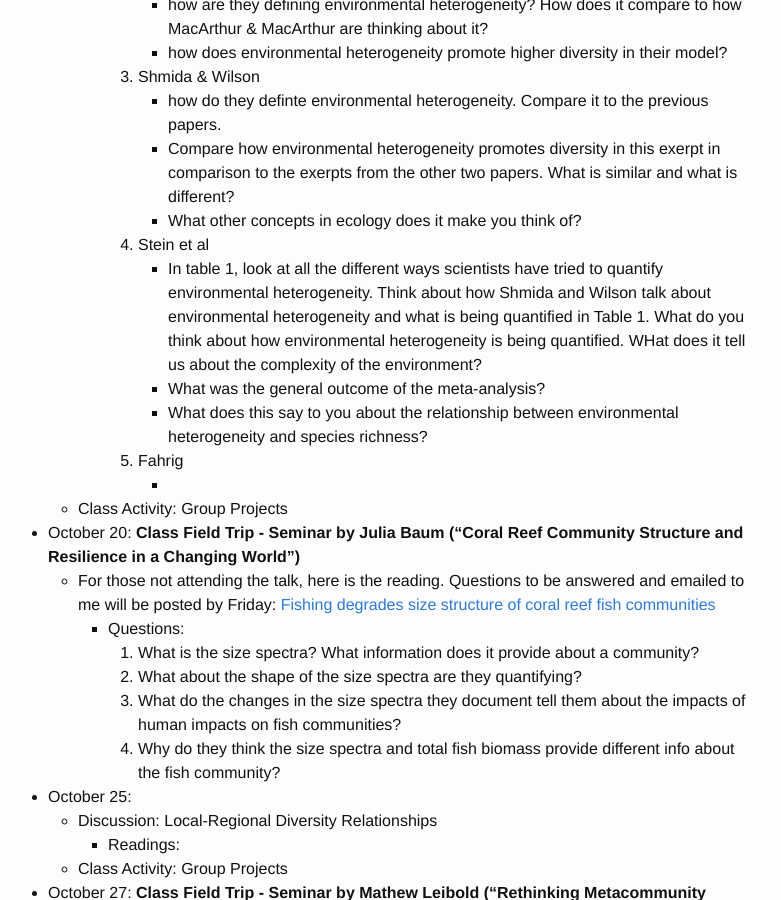
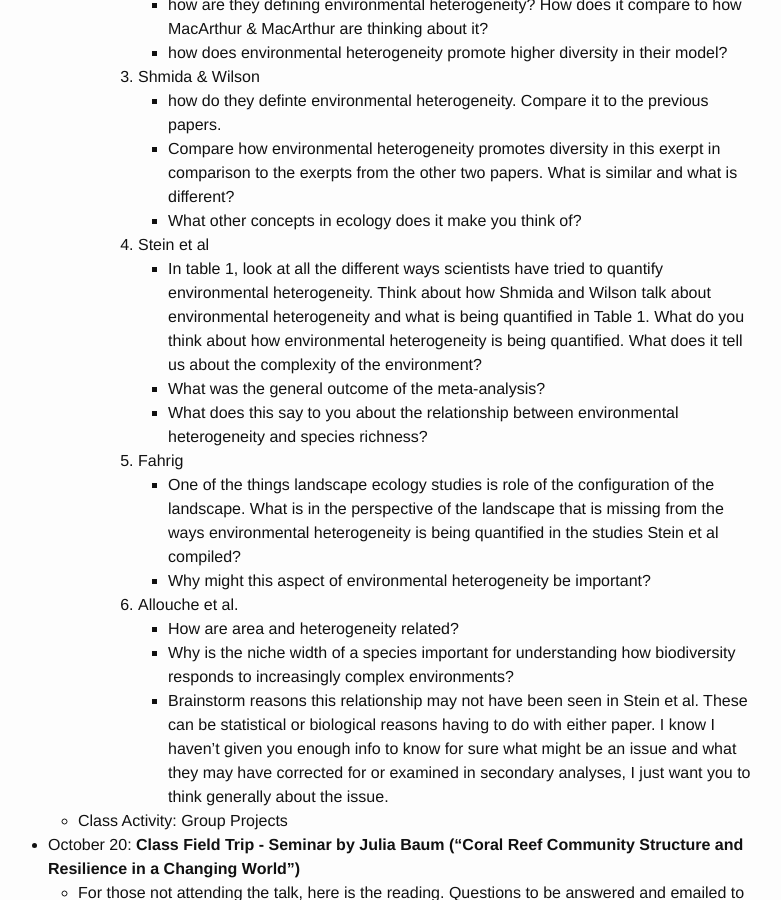
Before and after one commit to skmorgane/biodiversity-course, a Jekyll site: the page built from schedule.md, in a window 1280 px wide and 900 px high, scrolled down 6389 px. Shown: the whole window, without its empty margins (252-1033 px from the left). Built offline with Jekyll 4.4.1, drawn with Linux system fonts in a browser that asks for light colours.

Commit message:
Finish heterogeneity questions

```diff
--- a/schedule.md
+++ b/schedule.md
@@ -200,12 +200,16 @@ Tuesdays are often a split between class activity and discussion, thus there are
                - Compare how environmental heterogeneity promotes diversity in this exerpt  in comparison to the exerpts from the other two papers. What is similar and what is different?
                - What other concepts in ecology does it make you think of?
             4. Stein et al
-               - In table 1, look at all the different ways scientists have tried to quantify environmental heterogeneity. Think about how Shmida and Wilson talk about environmental heterogeneity and what is being quantified in Table 1. What do you think about how environmental heterogeneity is being quantified. WHat does it tell us about the complexity of the environment?
+               - In table 1, look at all the different ways scientists have tried to quantify environmental heterogeneity. Think about how Shmida and Wilson talk about environmental heterogeneity and what is being quantified in Table 1. What do you think about how environmental heterogeneity is being quantified. What does it tell us about the complexity of the environment?
                - What was the general outcome of the meta-analysis?
                - What does this say to you about the relationship between environmental heterogeneity and species richness?
             5. Fahrig
-               -
-
+               - One of the things landscape ecology studies is role of the configuration of the landscape. What is in the perspective of the landscape that is missing from the ways environmental heterogeneity is being quantified in the studies Stein et al compiled?
+               - Why might this aspect of environmental heterogeneity be important?
+            6. Allouche et al.
+               - How are area and heterogeneity related?
+               - Why is the niche width of a species important for understanding how biodiversity responds to increasingly complex environments?
+               - Brainstorm reasons this relationship may not have been seen in Stein et al. These can be statistical or biological reasons having to do with either paper. I know I haven't given you enough info to know for sure what might be an issue and what they may have corrected for or examined in secondary analyses, I just want you to think generally about the issue.
     * Class Activity: Group Projects
 
 
```
